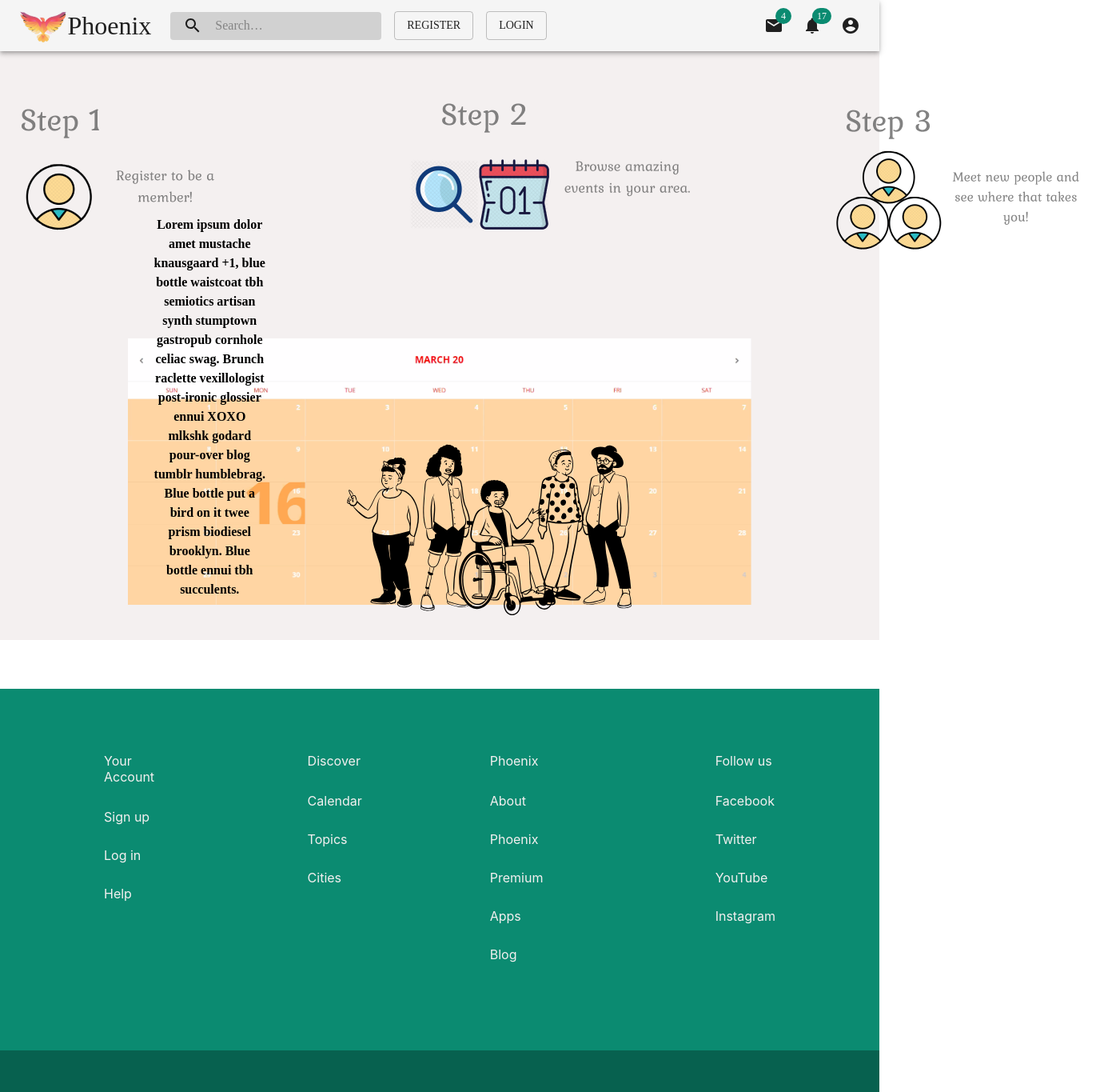
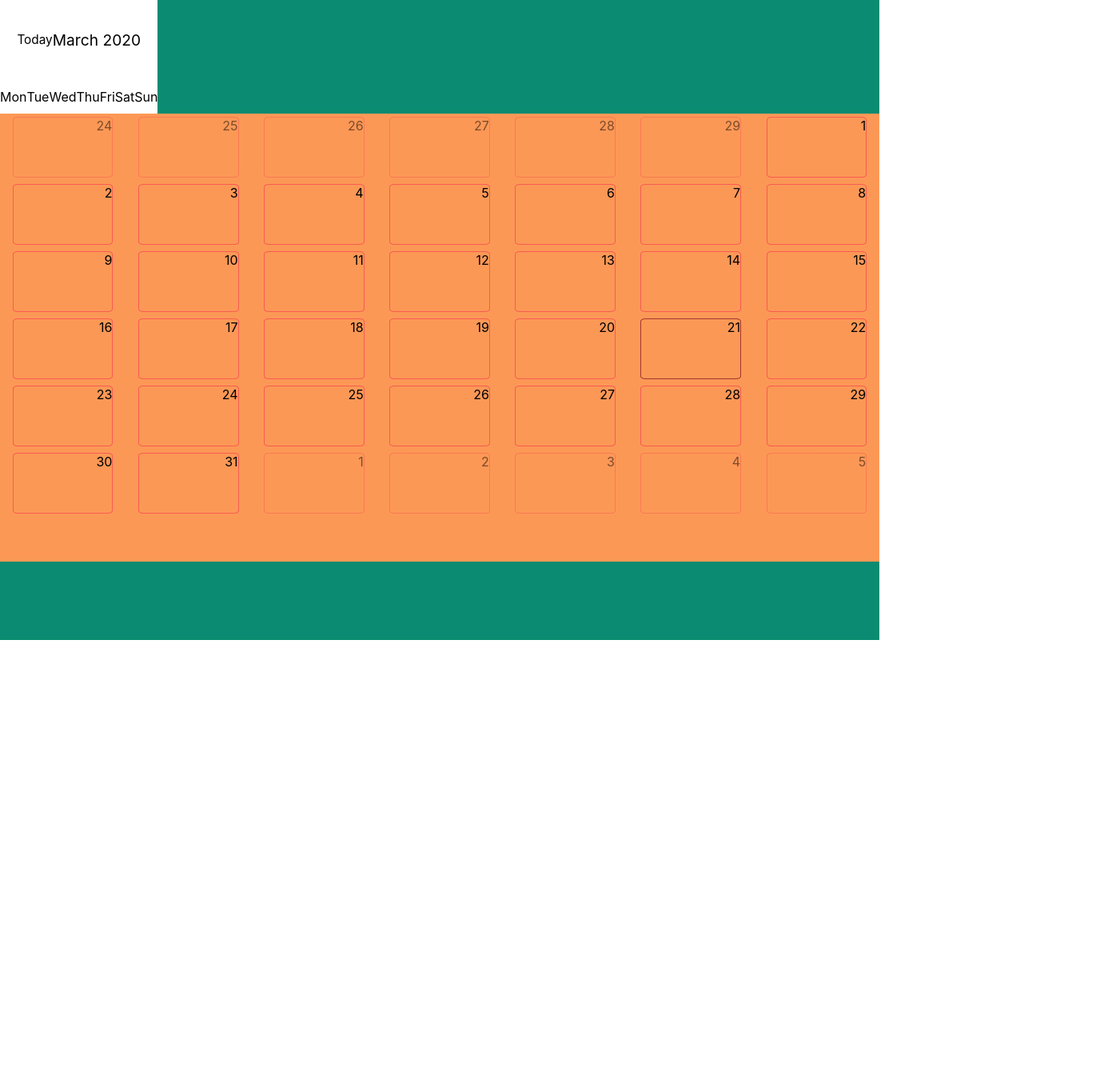
Before and after one commit to BloomTech-Labs/phoenix-fe, a React (Create React App) app: page / in a window 1280 px wide. Shown: the top 1365 px of the page at 80% size, 1371 px wide, since content can reach past the window. After the commit the page ends 800 px from the top, so only its background shows below. Built offline with nearby package versions, Linux system fonts and the light colour scheme; no server answers; a web font is replaced by a local one.

Commit message:
adds fix for dbl render // adds description // needs date-1 fix

```diff
--- a/src/App.js
+++ b/src/App.js
@@ -16,12 +16,7 @@ function App() {
 }, [])
   return (
     <div className="App">
-
-      <div className="content">
-        <Navbar />
-        <LandingPage />
-      </div>
-        <Footer />
+      <Calendar />
     </div>
   );
 }
--- a/src/components/Cal2/Calen.js
+++ b/src/components/Cal2/Calen.js
@@ -54,7 +54,6 @@ export default class Calendar extends React.Component {
   }
 
   goToCurrentMonthView(){
-    const currentMonthView = this.state.selectedMonth;
     this.setState({
       selectedMonth: moment()
     });
@@ -87,7 +86,7 @@ export default class Calendar extends React.Component {
   }
 
   renderTodayLabel() {
-    const currentSelectedDay = this.state.selectedDay;
+
     return (
       <span className="box today-label" onClick={this.goToCurrentMonthView}>
         Today
@@ -181,7 +180,6 @@ export default class Calendar extends React.Component {
 //not sure we need this part dont eant to allow deletion through user
   removeEvent(i) {
     const monthEvents = this.state.selectedMonthEvents.slice();
-    const currentSelectedDate = this.state.selectedDay;
 
     if (window.confirm("Are you sure you want to remove this event?")) {
       let index = i;
@@ -203,20 +201,19 @@ componentDidMount(){
   axios
   .get('https://phoenix-be-staging.herokuapp.com/api/calendar')
   .then(res => {
-      console.log('res', res.data)
         this.setState({
           events: res.data
     })
   }).then(res => {
-        this.initialiseEvents()
+        const monthEvents = this.initialiseEvents()
+        return monthEvents
       }).then(res => {
-        const monthEvents = this.initialiseEvents()
+        const monthEvents = res
+        this.setState({
+          selectedMonthEvents:monthEvents
+        })
+      })
 
-        this.setState({
-          selectedMonthEvents: monthEvents
-        });
-
-      })
   .catch(err => console.log('axios err', err))
 }
 
@@ -232,10 +229,8 @@ initialiseEvents() {
 }
 
   render() {
-    const currentMonthView = this.state.selectedMonth;
-    const currentSelectedDay = this.state.selectedDay;
     const showEvents = this.state.showEvents;
-    console.log('event to render', showEvents)
+
     if (showEvents) {
       return (
         <section className="main-calendar">
@@ -290,17 +285,16 @@ initialiseEvents() {
 
 class Events extends React.Component {
   render() {
-    const currentMonthView = this.props.selectedMonth;
     const currentSelectedDay = this.props.selectedDay;
     const monthEvents = this.props.selectedMonthEvents;
     const removeEvent = this.props.removeEvent;
     let rendTemp = moment(monthEvents)
-    // console.log('monthEvents rend', rendTemp)
+
 
     const monthEventsRendered = rendTemp._i.map((event, i) => {
-      // console.log('render', event)
+
       let events = moment(event)
-      // console.log('events', events)
+
       return (
 
         <div
@@ -317,8 +311,6 @@ class Events extends React.Component {
             transitionEnterTimeout={500}
             transitionLeaveTimeout={500}
           >
-
-{/* below this is where we need to specify the time for the scheduled events.             */}
             <div className="event-time event-attribute">
               {event.start_time}
             </div>
@@ -332,16 +324,16 @@ class Events extends React.Component {
             transitionEnterTimeout={500}
             transitionLeaveTimeout={500}
           >
-            <div className="event-title event-attribute">{event.summary}</div>
+            <div className="event-title event-attribute">Summary: {event.summary}, Description: {event.description}</div>
           </ReactCSSTransitionGroup>
         </div>
       );
     });
 
     const dayEventsRendered = [];
-    console.log('monthEventsRendered', monthEvents)
-    console.log('currentSelectedDay', typeof currentSelectedDay._d)
+
     for (var i = 0; i < monthEventsRendered.length; i++) {
+      console.log('currentSelectedDay', currentSelectedDay)
       if (moment(monthEvents[i].start_date).isSame(currentSelectedDay, "day")) {
         dayEventsRendered.push(monthEventsRendered[i]);
       }
@@ -380,7 +372,7 @@ class Week extends React.Component {
     let select = this.props.select;
     let monthEvents = this.props.monthEvents;
     let tempEvent = moment(monthEvents)
-    // console.log('monthEvents', monthEvents)
+
     for (var i = 0; i < 7; i++) {
       var dayHasEvents = false;
 
```
